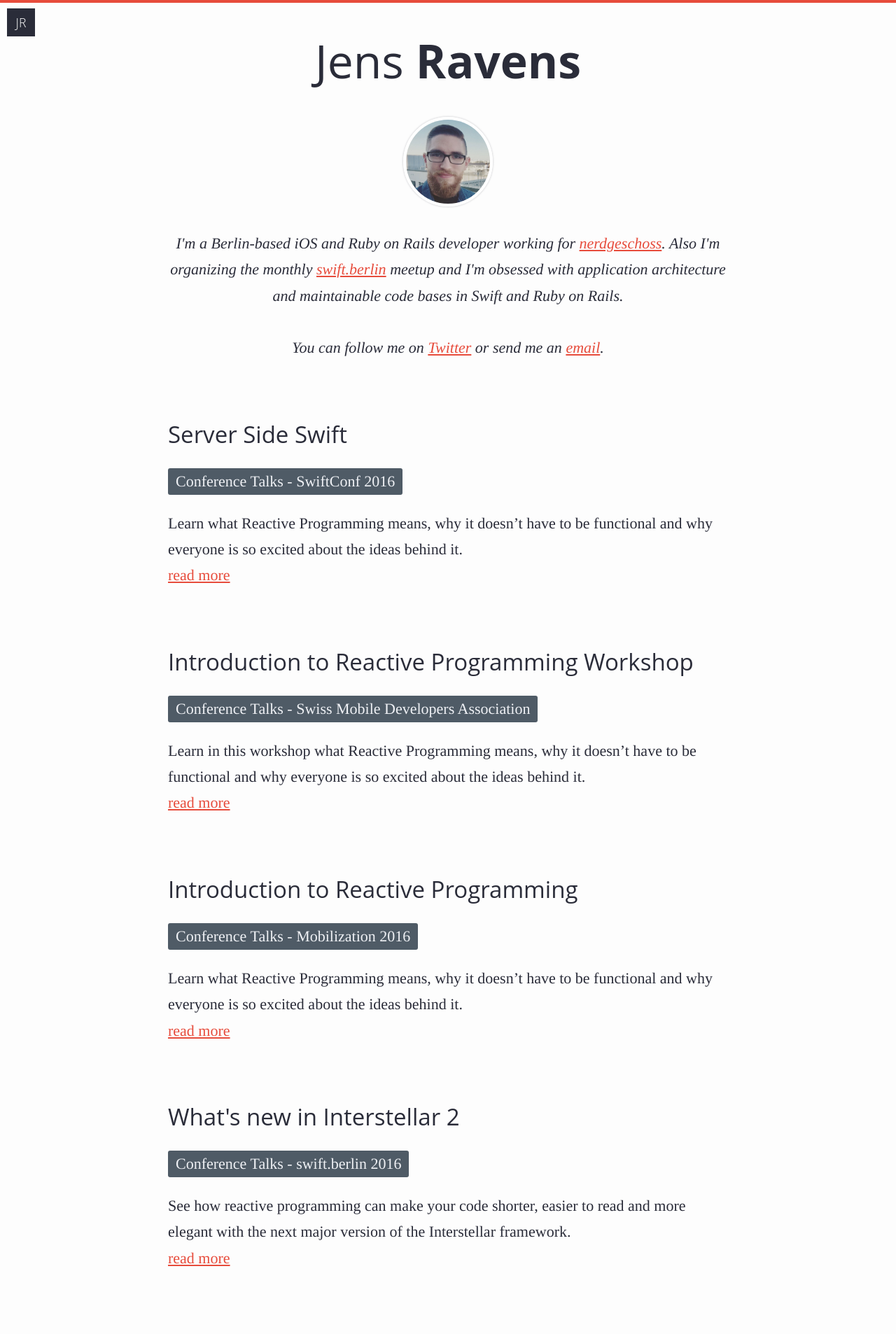
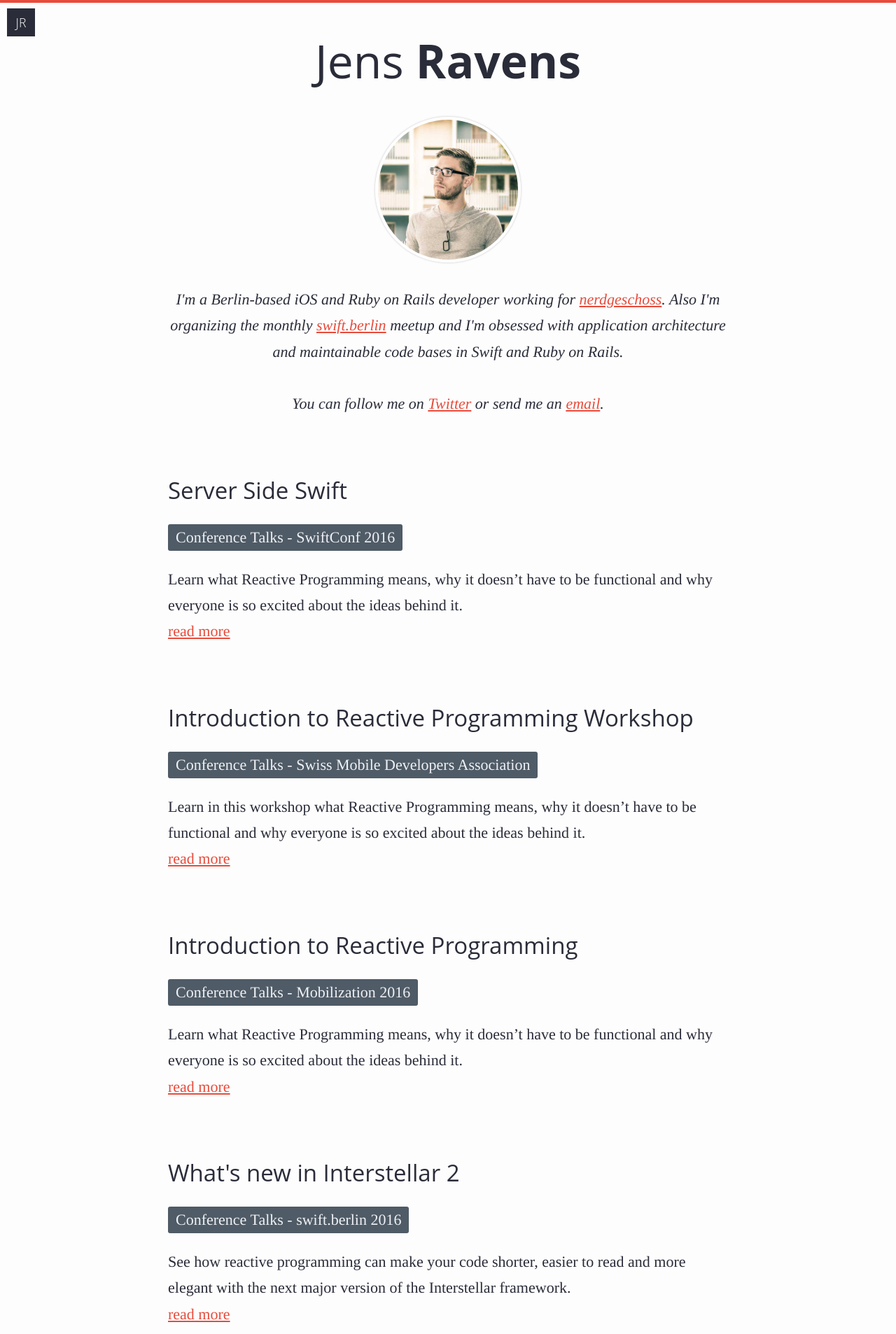
Before and after one commit to JensRavens/jensravens.github.io, a Jekyll site: the page built from index.html, in a window 1280 px wide. Shown: the top 1906 px of the page at 70% size. Built offline with Jekyll 4.4.1, drawn with Linux system fonts in a browser that asks for light colours; comment, search, counter and statistics services are not loaded.

Commit message:
new profile picture

```diff
--- a/_sass/_article.scss
+++ b/_sass/_article.scss
@@ -92,11 +92,15 @@ article {
 }
 
 img.profile {
-  width: 120px;
+  width: 140px;
   display: inline-block;
-  border-radius: 64px;
+  border-radius: 50%;
   border: 4px solid white;
   box-shadow: 0 0 3px rgba($color-text, 0.3);
+
+  @media(min-width: 1024px) {
+    width: 200px;
+  }
 }
 
 .hero-profile {
```
Also changed, not shown: img/profile.jpg.
